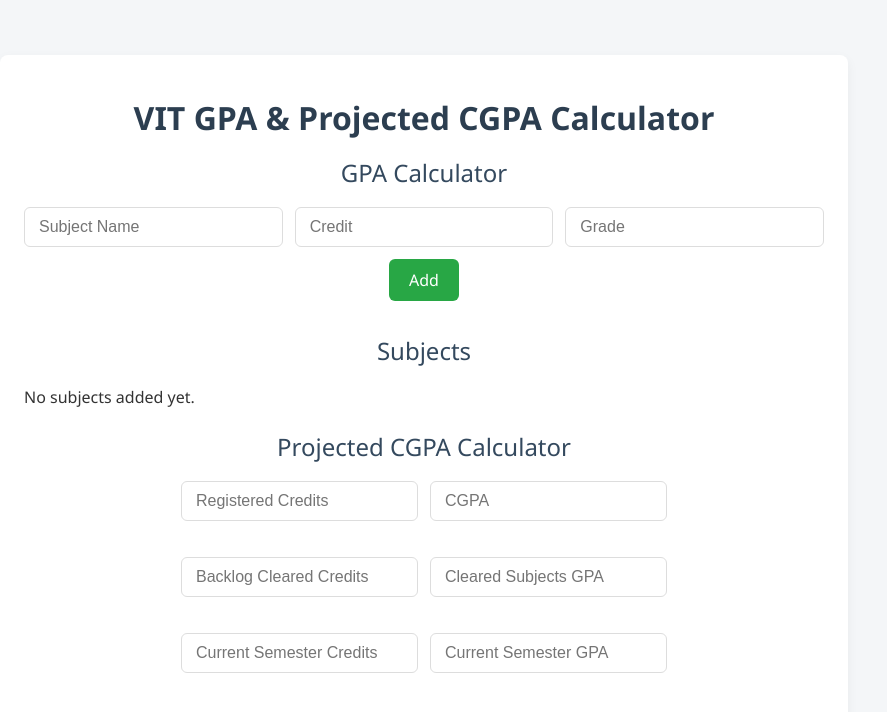
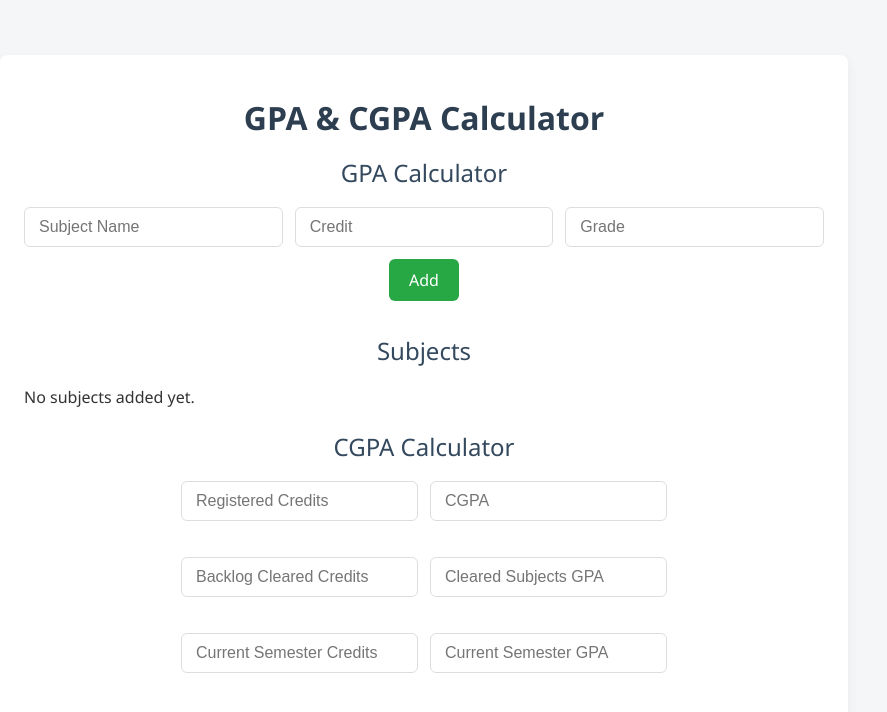
Before and after one commit to chakradharmukkamalla/CGPA, a React (Vite) app: page / in a window 1280 px wide. Shown: the top 712 px of the page, without its empty margins (0-887 px from the left). Built offline with nearby package versions, Linux system fonts and the light colour scheme; the HTML template or start-up script is replaced by a standard one.

Commit message:
Update App.jsx

```diff
--- a/src/App.jsx
+++ b/src/App.jsx
@@ -151,7 +151,7 @@
 
   return (
     <div className="container">
-      <h1>VIT GPA & Projected CGPA Calculator</h1>
+      <h1> GPA & CGPA Calculator</h1>
 
       {/* GPA Calculator */}
       <div className="calculator-section">
@@ -224,7 +224,7 @@
 
       {/* Projected CGPA Calculator */}
       <div className="calculator-section">
-        <h2>Projected CGPA Calculator</h2>
+        <h2>CGPA Calculator</h2>
         <div className="form">
           <div className="input-group">
             <input
@@ -279,7 +279,7 @@
         </div>
 
         {projectedCgpa !== null && (
-          <h3 className="gpa-result">Projected CGPA: {projectedCgpa}</h3>
+          <h3 className="gpa-result">CGPA: {projectedCgpa}</h3>
         )}
       </div>
     </div>
```
